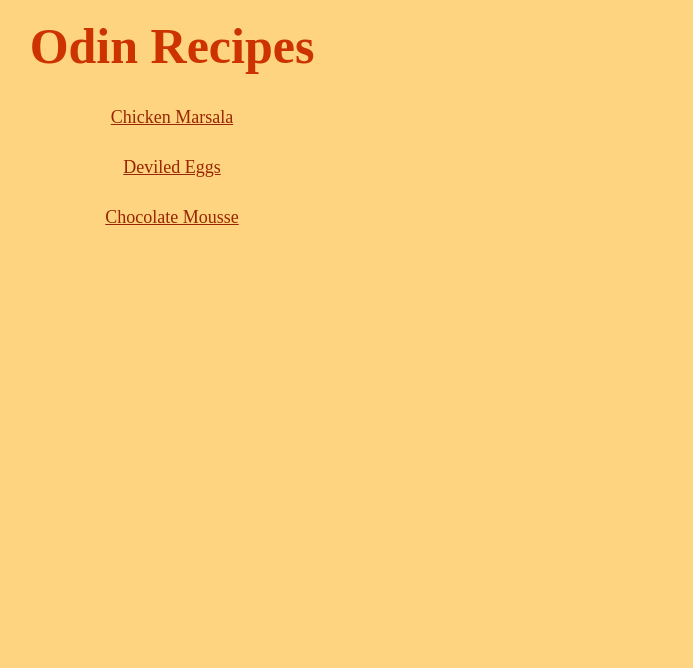
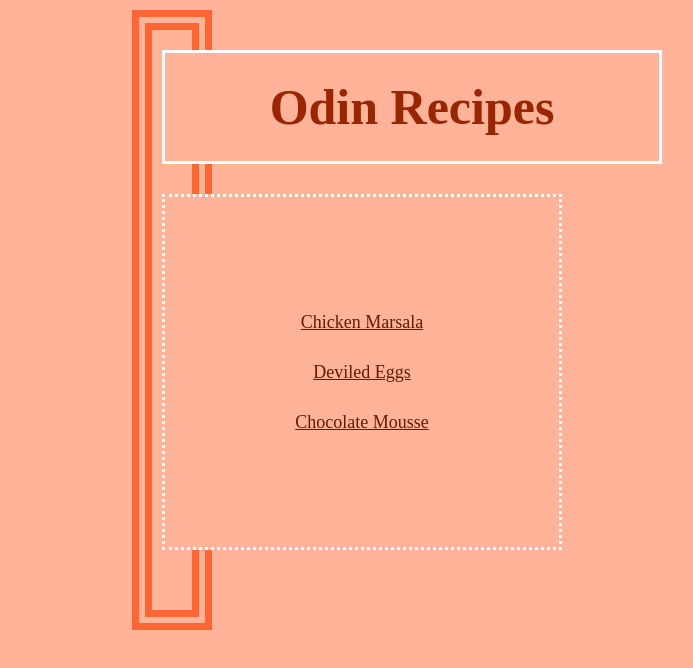
Before and after one commit to DevMichaelJR/odin-recipes, a plain HTML site: page index.html in a window 1280 px wide. Shown: the whole page, without its empty margins (468-1161 px from the left). Drawn offline with Linux system fonts and the light colour scheme.

Commit message:
Refine homepage CSS

```diff
--- a/index.html
+++ b/index.html
@@ -7,11 +7,12 @@
     <link rel="stylesheet" href="styles.css">
 </head>
 <body>
+    <div>
     <h1>Odin Recipes</h1>
     <ul class="link-list">
         <li><a href="./recipes/chicken-marsala.html">Chicken Marsala</a></li>
         <li><a href="./recipes/deviled-eggs.html">Deviled Eggs</a></li>
         <li><a href="./recipes/chocolate-mousse.html">Chocolate Mousse</a></li>
-    </ul>
+    </ul></div>
 </body>
 </html>
--- a/styles.css
+++ b/styles.css
@@ -1,31 +1,56 @@
 * {
-    background-color: hsl(40, 100%, 75%);
+    background-color: hsl(15, 100%, 80%);
     font-family: 'Times New Roman', Times, serif;
     color: hsl(15, 100%, 30%);
     font-size: 18px;
-    line-height: 25px;
+    box-sizing: border-box;
+    margin: 0;
+    padding: 0;
+}
+
+div {
+    padding: 10px;
+    border: 20px double hsl(15, 100%, 60%);
+    margin: 10px 600px;
 }
 
 h1 {
     text-align: center;
     font-size: 50px;
     font-weight: bold;
-    color: hsl(15, 100%, 40%);
+    color: hsl(15, 100%, 30%);
+    border: 3px solid white;
+    padding: 25px;
+    width: 500px;
+    margin: 10px auto 30px;
 }
 
-a {
-    color: hsl(15, 100%, 30%)
+.link-list {
+    border: 3px dotted white;
+    width: 400px;
+    margin: auto;
+    padding-top: 100px;
+    padding-bottom: 100px;
+    margin-bottom: 50px;
 }
 
 .link-list a,
 .link-list {
     font-size: large;
     list-style: none;
-    color: hsl(15, 100%, 30%);
+    color: hsl(15, 100%, 20%);
     line-height: 50px;
     text-align: center;
     padding-left: 0;
+    font-weight: 500;
 }
+
+a {
+    color: hsl(15, 100%, 20%)
+}
+
+
+/* Recipe pages */
 
 .recipe-heading {
     font-size: 40px;
```
